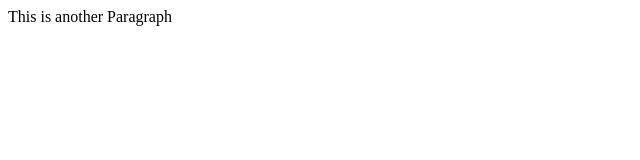
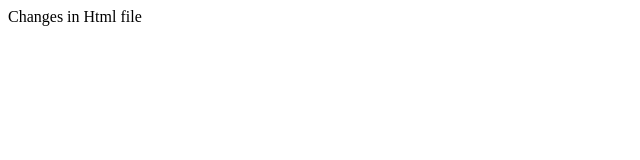
Before and after one commit to satya13010/freshersbatch-oct16, a plain HTML site: page index.html in a window 1280 px wide. Shown: the full height of the page, 0-640 px from the left. Drawn offline with Linux system fonts and the light colour scheme.

Commit message:
committed changes

```diff
--- a/index.html
+++ b/index.html
@@ -1,7 +1,7 @@
 <html>
 <head><title>This is an HTML file</title>
 </head>
-<body><p>This is another Paragraph</p>
+<body><p>Changes in Html file</p>
 </body>
 
 </html>
```
